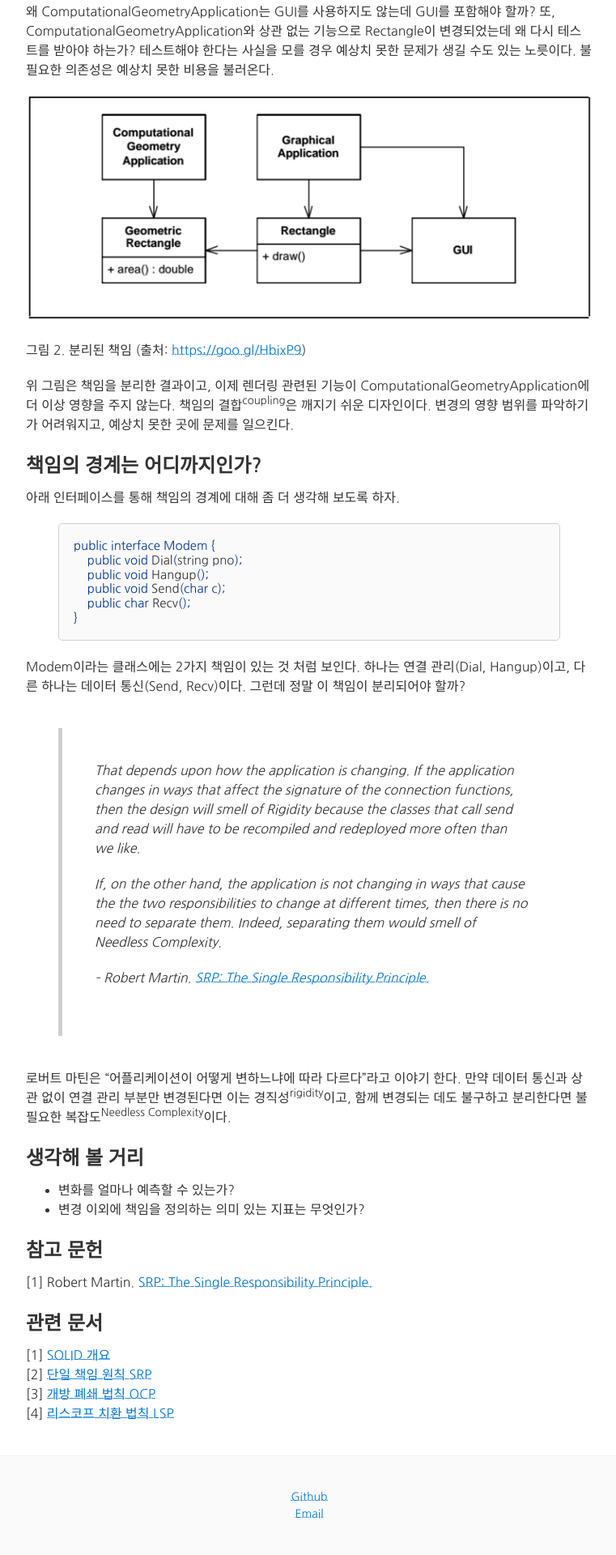
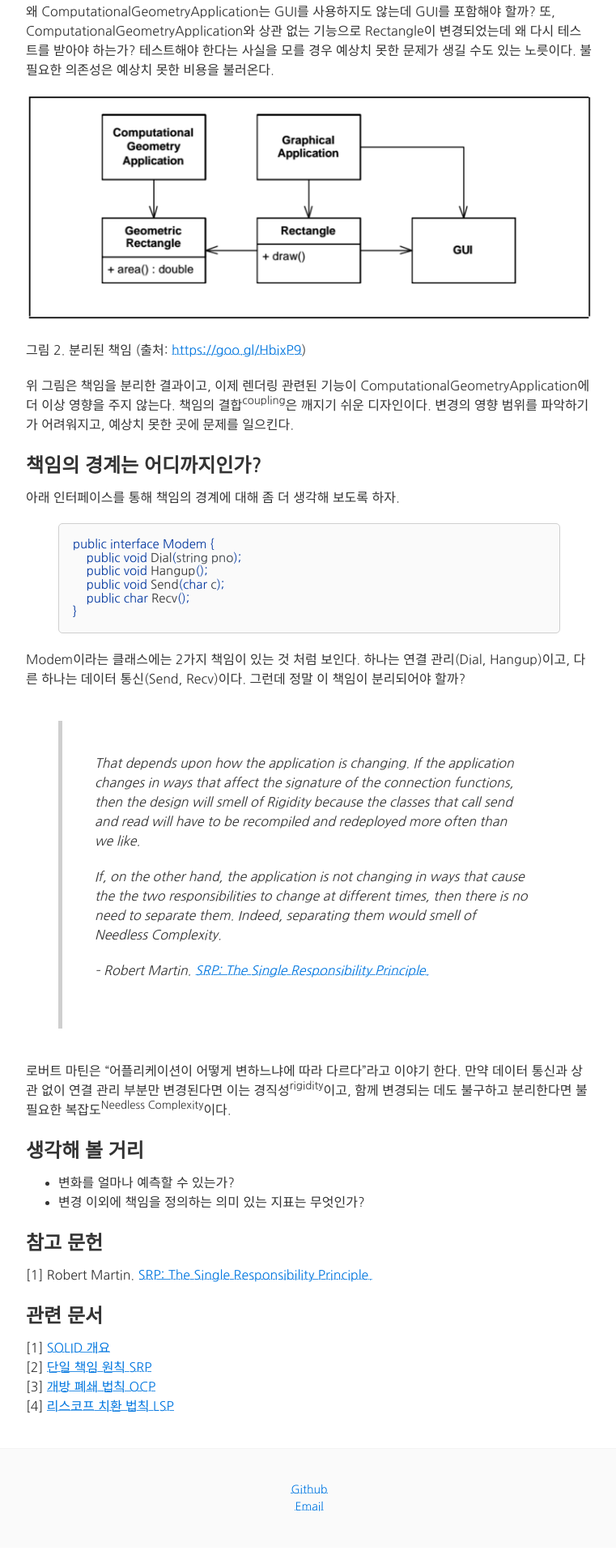
Before and after one commit to codehumane/codehumane.github.io, a Jekyll site: the page built from _posts/2016-05-01-단일-책임-원칙.md, in a window 1280 px wide. Shown: the part 1263-3183 px from the top of the page at 81% size, without its empty margins (258-1019 px from the left). Built offline with Jekyll 4.4.1, drawn with Linux system fonts in a browser that asks for light colours.

Commit message:
code style update

```diff
--- a/_sass/_code.scss
+++ b/_sass/_code.scss
@@ -1,16 +1,19 @@
 pre,
 pre code {
+  font-size: 15px;
   border: 0px solid #cfcfcf;
   background-color: #fafafa;
+  padding: 0.0em;
   border-radius: 5px;
 }
 
 code {
   color: rgba(0, 10, 19, 0.8);
-  font-size: 15px;
+  font-size: 14px;
   border: 1px solid #cfcfcf;
   border-radius: 3px;
-  background-color: #eef;
+  padding: 0.1em;
+  background-color: #efefff;
 }
 
 .highlight .p {
```
